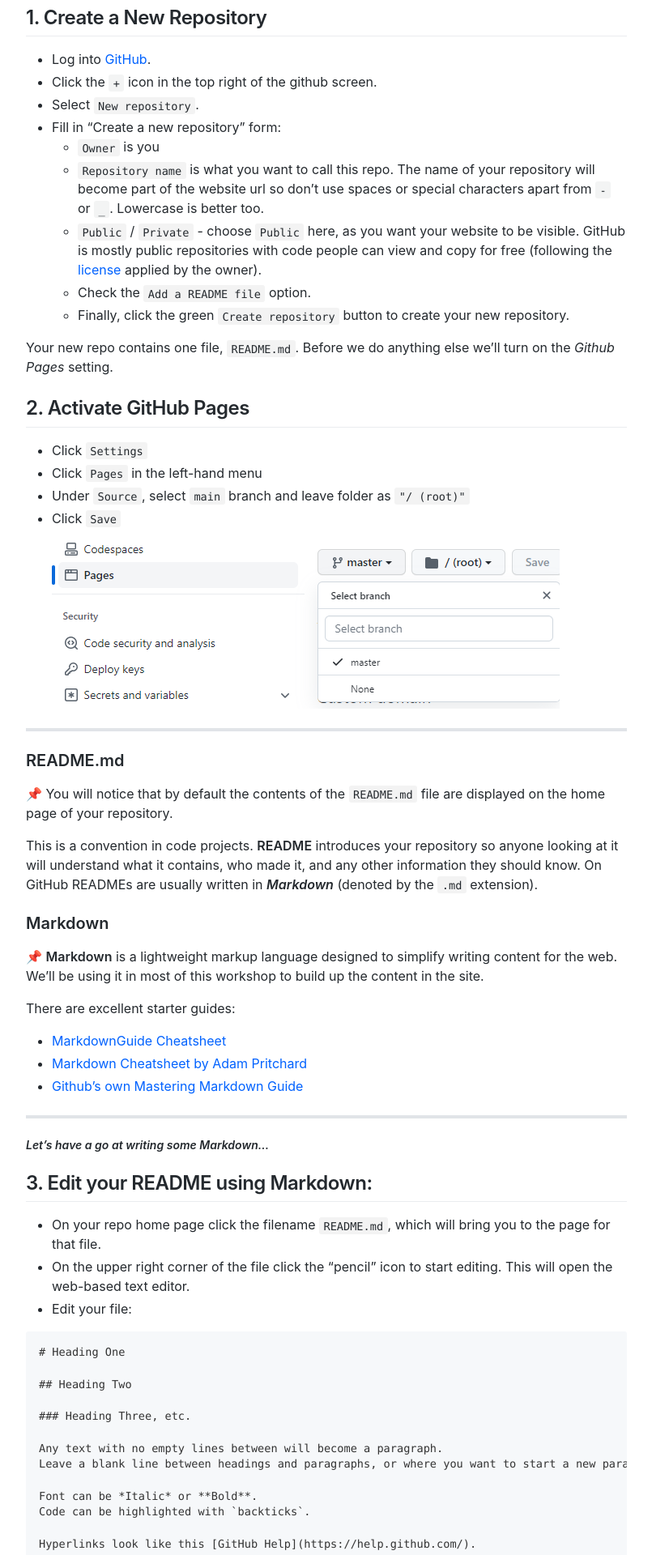
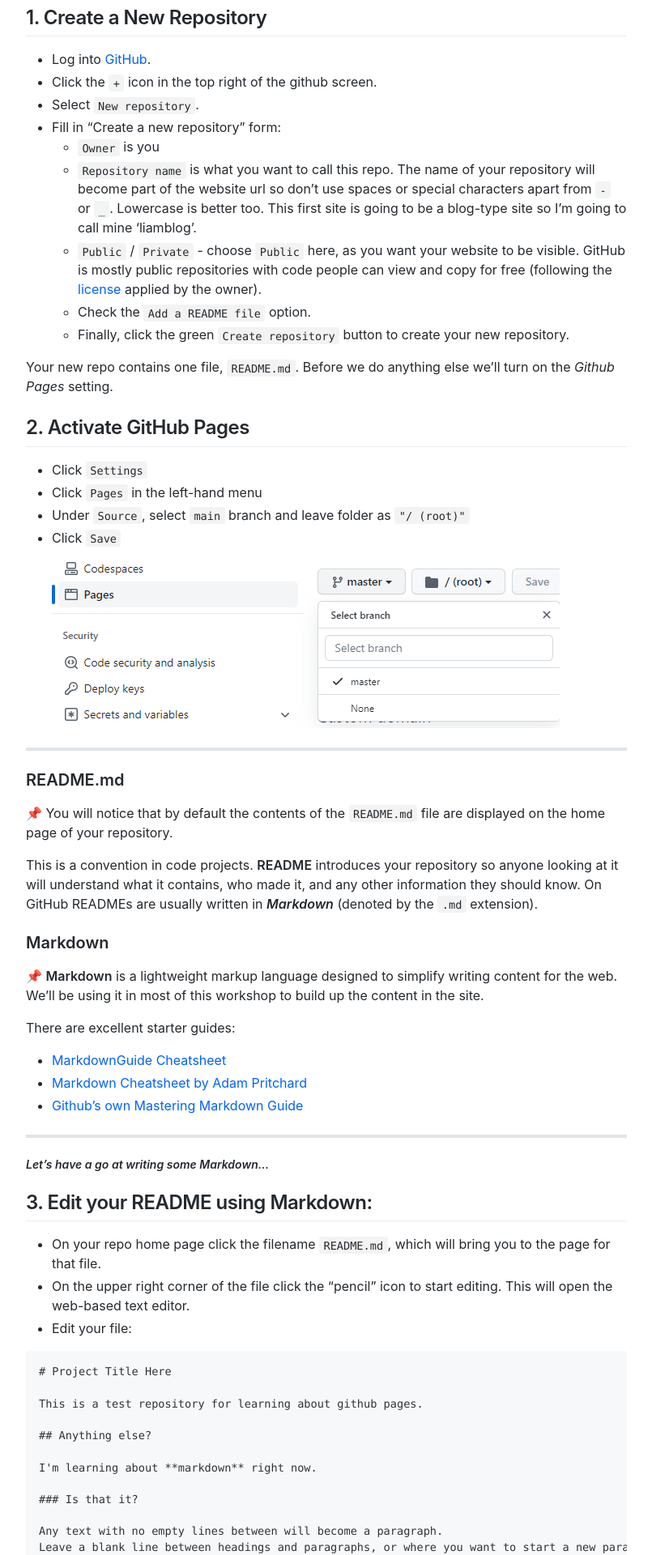
Before and after one commit to liamodwyer/github-pages, a Jekyll site: the page built from _workshop/2-intro.md, in a window 1280 px wide. Shown: the part 2833-4753 px from the top of the page at 81% size, without its empty margins (365-1170 px from the left). Built offline with Jekyll 4.4.1, drawn with Linux system fonts in a browser that asks for light colours; emoji names are drawn with the system emoji font; some web fonts are replaced; some of the changed text lies outside the part shown.

Commit message:
add markdown sample to readme.md

````diff
--- a/_workshop/2-intro.md
+++ b/_workshop/2-intro.md
@@ -70,7 +70,7 @@ Let's create a new repository, then write some Markdown to see how Github Pages
 - Select `New repository`.
 - Fill in "Create a new repository" form:
     - `Owner` is you
-    - `Repository name` is what you want to call this repo. The name of your repository will become part of the website url so don't use spaces or special characters apart from `-` or `_`. Lowercase is better too.
+    - `Repository name` is what you want to call this repo. The name of your repository will become part of the website url so don't use spaces or special characters apart from `-` or `_`. Lowercase is better too. This first site is going to be a blog-type site so I'm going to call mine 'liamblog'.
     - `Public` / `Private` - choose `Public` here, as you want your website to be visible. GitHub is mostly public repositories with code people can view and copy for free (following the [license](https://docs.github.com/en/free-pro-team@latest/github/creating-cloning-and-archiving-repositories/licensing-a-repository) applied by the owner).
     - Check the `Add a README file` option.
 	- Finally, click the green `Create repository` button to create your new repository.
@@ -115,11 +115,15 @@ There are excellent starter guides:
 - Edit your file:
 
 ```
-# Heading One
+# Project Title Here
 
-## Heading Two
+This is a test repository for learning about github pages.
 
-### Heading Three, etc.
+## Anything else?
+
+I'm learning about **markdown** right now.
+
+### Is that it?
 
 Any text with no empty lines between will become a paragraph.
 Leave a blank line between headings and paragraphs, or where you want to start a new paragraph.
````
Also changed, not shown: other parts of _workshop/2-intro.md (+4 -2 lines).
